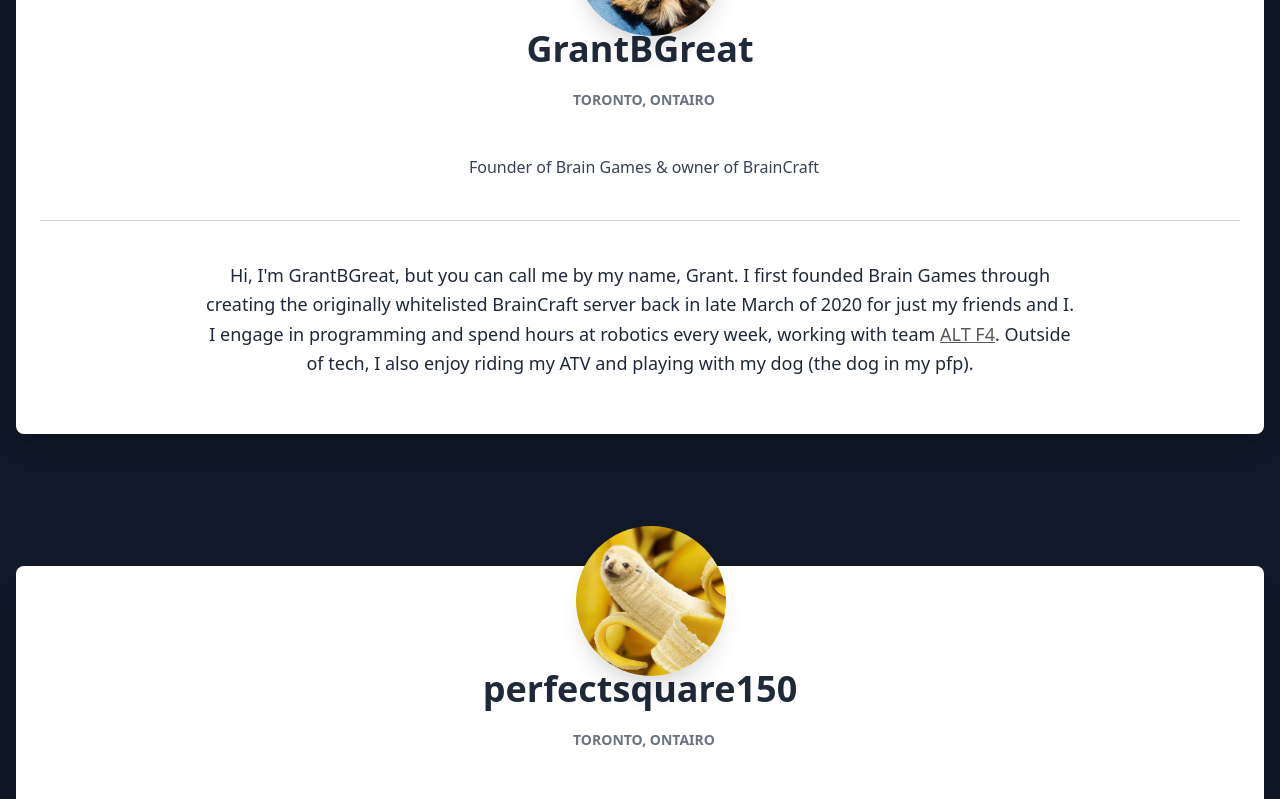
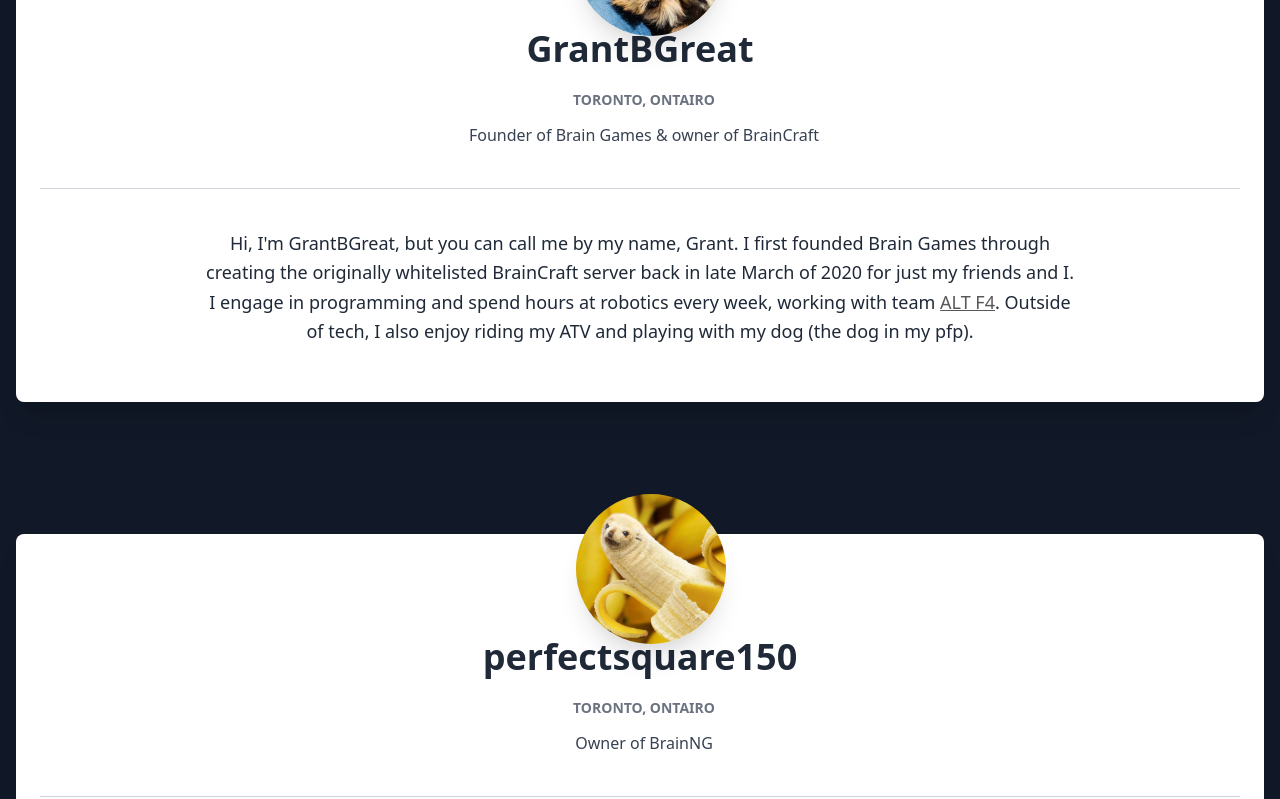
Before and after one commit to The-Brain-Games/BrainGames-Website, a Vue app: page /about-us in a window 1280 px wide. Shown: the part 240-1039 px from the top of the page. Built offline with nearby package versions, Linux system fonts and the light colour scheme.

Commit message:
Fixed small mistake with about us that I was too dumb to see the first time

```diff
--- a/src/components/AboutUs.vue
+++ b/src/components/AboutUs.vue
@@ -55,7 +55,7 @@
                 ></i>
                 Toronto, Ontairo
               </div>
-              <div class="mb-2 text-gray-700 mt-10">
+              <div class="mb-2 text-gray-700">
                 <i class="fas fa-briefcase mr-2 text-lg text-gray-500"></i
                 >Founder of Brain Games & owner of BrainCraft
               </div>
@@ -133,7 +133,7 @@
                 ></i>
                 Toronto, Ontairo
               </div>
-              <div class="mb-2 text-gray-700 mt-10">
+              <div class="mb-2 text-gray-700">
                 <i class="fas fa-briefcase mr-2 text-lg text-gray-500"></i
                 >Owner of BrainNG
               </div>
```
